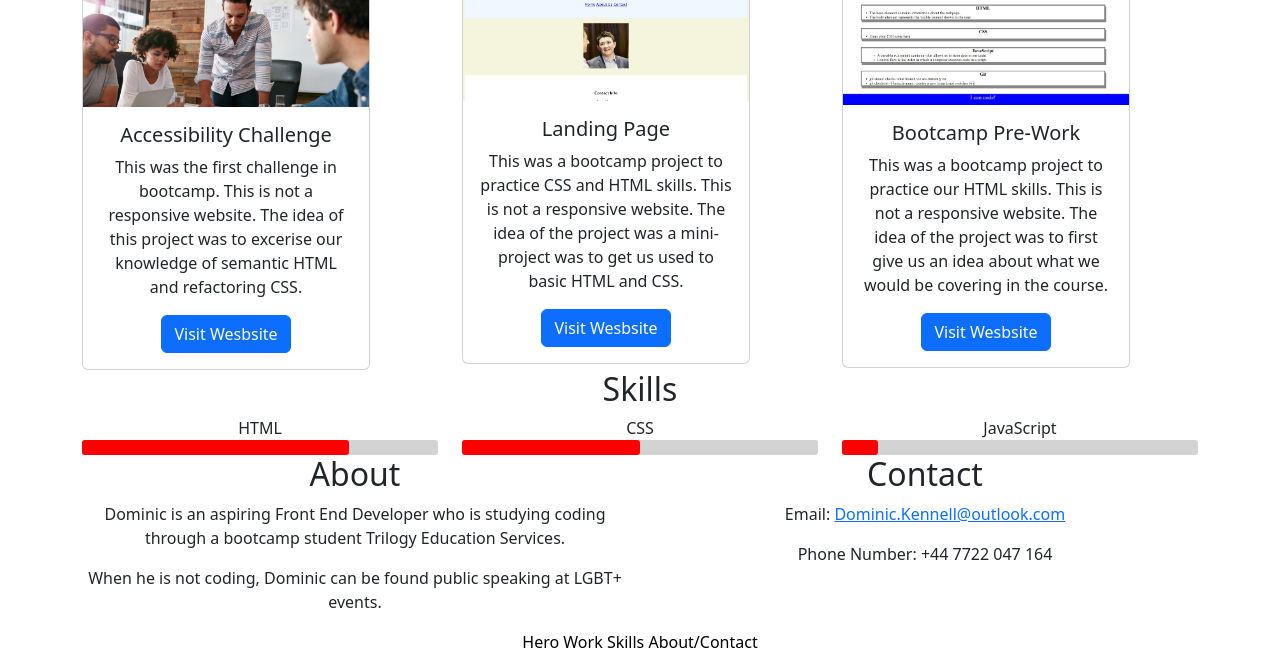
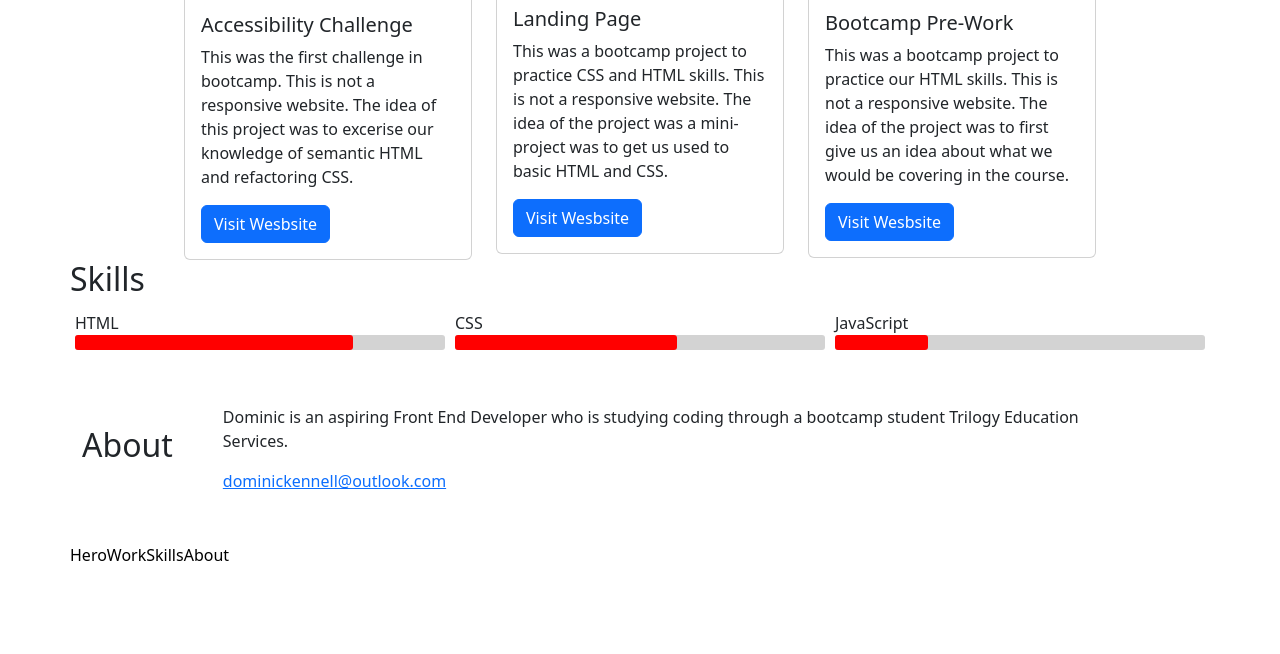
Before and after one commit to DominicKennell/Bootstrap-Portfolio, a plain HTML site: page index.html in a window 1280 px wide. Shown: the part 515-1169 px from the top of the page. After the commit the page ends 1082 px from the top, so only its background shows below. Drawn offline with nearby package versions, Linux system fonts and the light colour scheme.

Commit message:
added flexbox system to Hero and Skills.

```diff
--- a/CSS/style.css
+++ b/CSS/style.css
@@ -1,23 +1,32 @@
 /* jumbotron */
-.jumbotron{
-    text-align: center;
-}
 .unlock-icon{
     border-radius: 50%;
 }
+
+.jumbotron{
+    display: flex;
+    flex-direction: column;
+    justify-content: center;
+    align-items: center;
+}
+
 
 /* Work */
 
 .card {
     width: 18rem;
 }
+
 /* Skills */
 
-.skills{
+.skills-container{
     display: flex;
-    align-items: center;
-    justify-content: center;
-    max-width: 600px;
+}
+
+
+.html, .css, .javascript{
+    width: 100%;
+    padding: 5px
 }
 
 .skills-name{
@@ -39,10 +48,35 @@
     position: relative;
 }
 
+/* About */
+
+.about{
+    display: flex;
+    flex-direction: row;
+    justify-content: center;
+    align-items: center;
+}
+
+.about h2{
+
+}
+
+.about-paragraph{
+    padding: 50px;
+}
+
 /* Footer */
+
+footer{
+    display: flex;
+}
+
 footer a{
     color: black;
     text-decoration: none;
+    justify-content: center;
+    align-items: center;
+
 }
 
 footer a:hover{
--- a/index.html
+++ b/index.html
@@ -21,20 +21,17 @@
         <a class="navbar-brand" href="#hero">Hero</a>
         <a class="navbar-brand" href="#work">Work</a>
         <a class="navbar-brand" href="#skills">Skills</a>
-        <a class="navbar-brand" href="#about-contact">About/Contact</a>
+        <a class="navbar-brand" href="#about">About</a>
         <a class="navbar-brand" href="#footer">Footer</a>
     </nav>
 
     <!-- Hero Section Bar -->
 
     <secion id="hero" class="jumbotron">
+        <article class="jumbotron-article">
             <h1 class="display-4">Dominic Kennell</h1>
             <img class="mx-auto d-block img-fluid unlock-icon" src="./images/download.jpg">
-        <p class="lead">Aspring Front End Developer</p>
-        <p class="lead">
-            <a class="btn btn-primary btn-lg" href="https://github.com/DominicKennell?tab=repositories"
-                role="button">Github</a>
-        </p>
+        </article>
         </section>
 
         <!-- Work Section -->
@@ -92,60 +89,44 @@
         <!-- Skills -->
         <section id="skills">
             <h2>Skills</h2>
-
-            <div class="container">
-                <!-- Skill Name Row -->
-                <div class="row">
-                    <div class="col-sm">
+        <section class="skills-container">
+            <article class="html">
+                <div>
                     <div class="skill-name">HTML</div>
                 </div>
-                    <div class="col-sm">
-                        <div class="skill-name">CSS</div>
-                    </div>
-                    <div class="col-sm">
-                        <div class="skill-name">JavaScript</div>
-                    </div>
-                </div>
-                <div class="row">
-                    <!-- Skill Bar with Filled Skills -->
-                    <div class="col-sm">
                 <div class="skill-bar">
                     <article class="skills-per" per="75%" style="max-width:75%"></article>
                 </div>
+            </article>
+            <article class="css">
+                <div>
+                    <div class="skill-name">CSS</div>
                 </div>
-                    <div class="col-sm">
                 <div class="skill-bar">
-                            <article class="skills-per" per="50%" style="max-width:50%"></article>
+                    <article class="skills-per" per="60%" style="max-width:60%"></article>
                 </div>
+            </article>
+            <article class="javascript">
+                <div>
+                    <div class="skill-name">JavaScript</div>
                 </div>
-                    <div class="col-sm">
                 <div class="skill-bar">
-                            <article class="skills-per" per="10%" style="max-width:10%"></article>
+                    <article class="skills-per" per="25%" style="max-width:25%"></article>
                 </div>
-                    </div>
-                </div>
-            </div>
+            </article>
+
         </section>
 
         <!-- About/Contact -->
-        <section id="about-contact" class="container">
-            <div class="row">
-                <div class="col-sm">
+        <section id="about" class="container">
                     <article class="about">
                         <h2>About</h2>
+                        <div class="about-paragraph">
                             <p>Dominic is an aspiring Front End Developer who is studying coding through a bootcamp student
                                 Trilogy Education Services.</p>
-                        <p>When he is not coding, Dominic can be found public speaking at LGBT+ events.</p>
+                            <a href="mailto: dominic.kennell@outlook.com">dominickennell@outlook.com</a>
+                        </div>
                     </article>
-                </div>
-                <div class="col-sm">
-                    <article clas="contact">
-                        <h2>Contact</h2>
-                        <p> Email: <a href="mailto: dominic.kennell@outlook.com">Dominic.Kennell@outlook.com</a></p>
-                        <p>Phone Number: +44 7722 047 164</p>
-                    </article>
-                </div>
-            </div>
         </section>
 
         <!-- Footer -->
@@ -154,7 +135,7 @@
             <a href="#hero">Hero</a>
             <a href="#work">Work</a>
             <a href="#skills">Skills</a>
-            <a href="#about-contact">About/Contact</a>
+            <a href="#about">About</a>
         </footer>
 
         <!-- JavaScript Bundle with Popper -->
```
Lines whose indentation alone changed are shown as unchanged.
